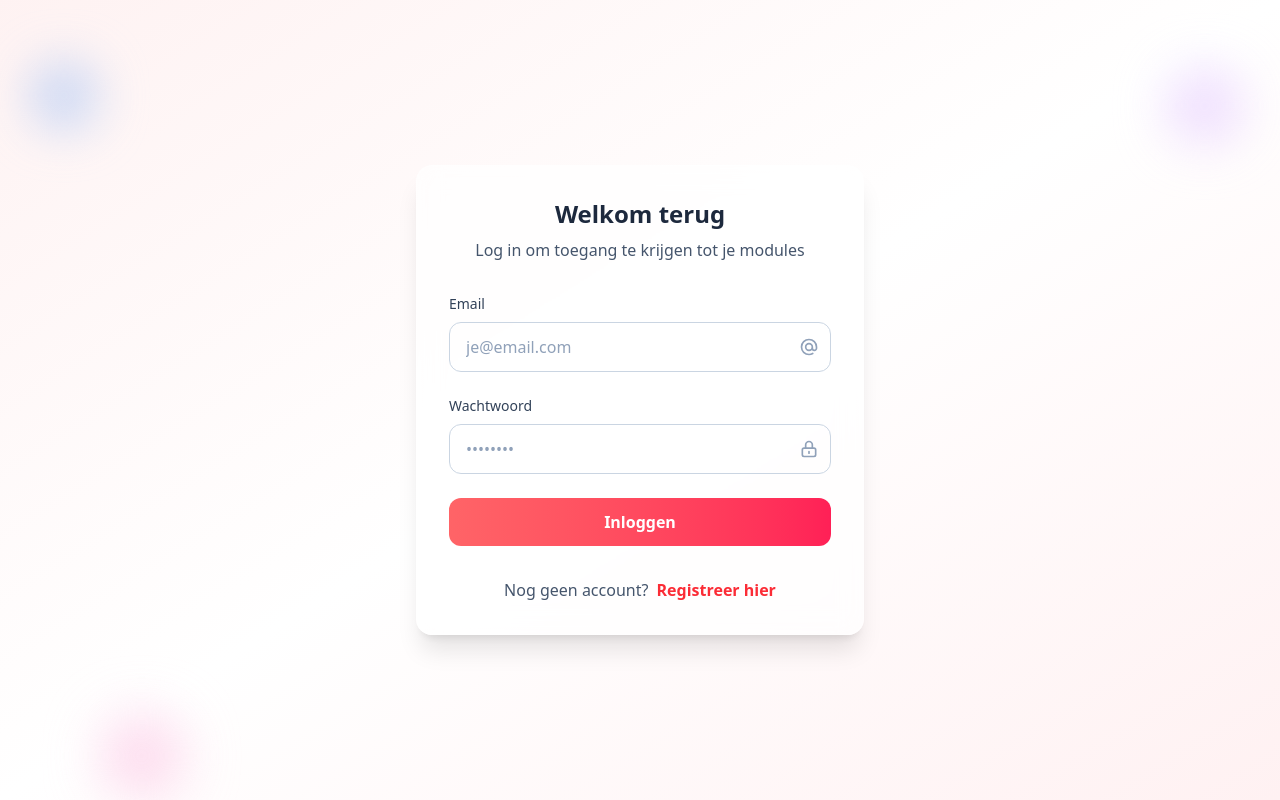
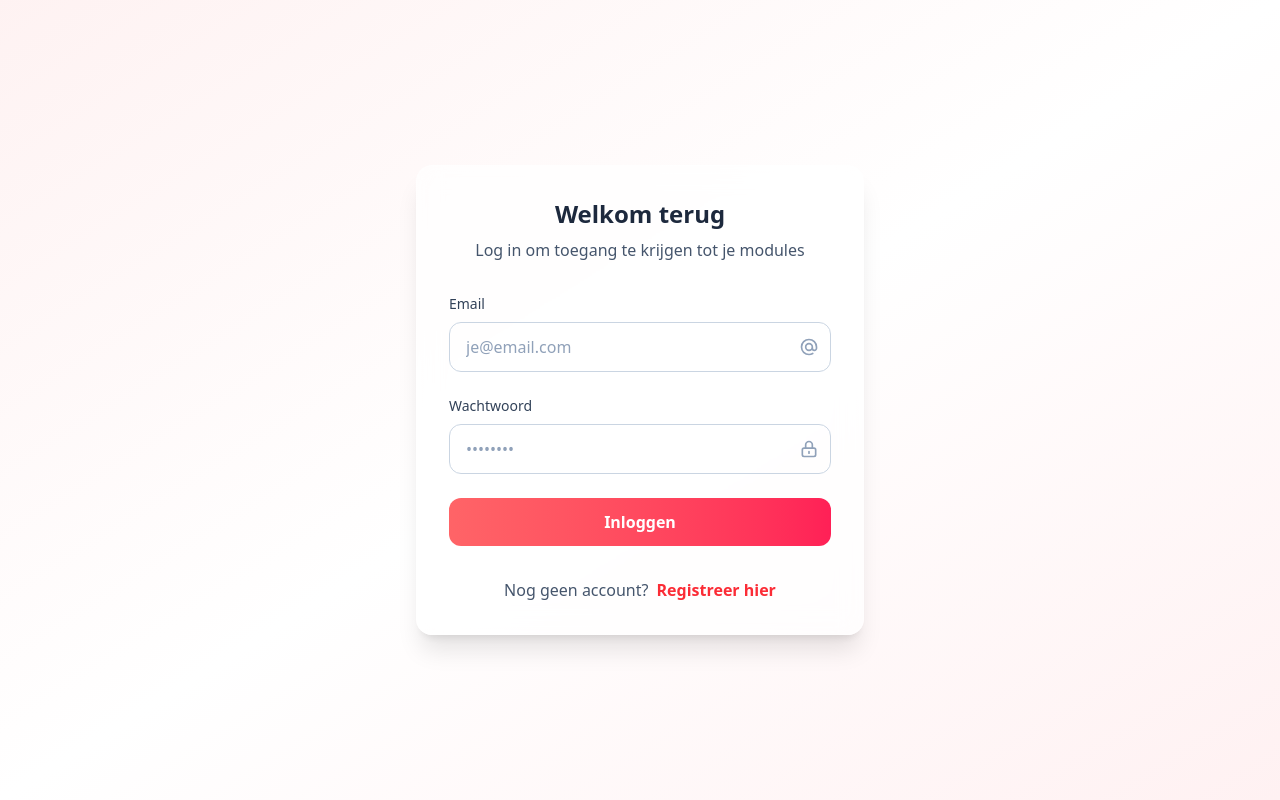
Before and after one commit to PlukZwaal/ATIx2.1_Fullstack_TypeScript_NoSql_Webapplicatie, a Vue app in the folder frontend/: page /login in a window 1280 px wide. Built offline with nearby package versions, Linux system fonts and the light colour scheme.

Commit message:
removed animation background

```diff
--- a/frontend/src/views/Login.vue
+++ b/frontend/src/views/Login.vue
@@ -70,11 +70,6 @@
           </p>
         </div>
       </div>
-
-      <!-- Decorative elements -->
-      <div class="absolute top-10 left-10 w-20 h-20 bg-blue-200 rounded-full mix-blend-multiply filter blur-xl opacity-70 animate-blob"></div>
-      <div class="absolute top-20 right-10 w-20 h-20 bg-purple-200 rounded-full mix-blend-multiply filter blur-xl opacity-70 animate-blob animation-delay-2000"></div>
-      <div class="absolute -bottom-8 left-20 w-20 h-20 bg-pink-200 rounded-full mix-blend-multiply filter blur-xl opacity-70 animate-blob animation-delay-4000"></div>
     </div>
   </div>
 </template>
@@ -126,32 +121,3 @@ const handleSubmit = async () => {
   }
 };
 </script>
-
-<style scoped>
-@keyframes blob {
-  0% {
-    transform: translate(0px, 0px) scale(1);
-  }
-  33% {
-    transform: translate(30px, -50px) scale(1.1);
-  }
-  66% {
-    transform: translate(-20px, 20px) scale(0.9);
-  }
-  100% {
-    transform: translate(0px, 0px) scale(1);
-  }
-}
-
-.animate-blob {
-  animation: blob 7s infinite;
-}
-
-.animation-delay-2000 {
-  animation-delay: 2s;
-}
-
-.animation-delay-4000 {
-  animation-delay: 4s;
-}
-</style>
--- a/frontend/src/views/ModuleDetail.vue
+++ b/frontend/src/views/ModuleDetail.vue
@@ -82,10 +82,6 @@ onMounted(() => {
 
           <!-- Module header -->
           <div class="bg-gradient-to-r from-red-400 to-rose-500 rounded-2xl p-8 text-white relative overflow-hidden">
-            <!-- Background decoration -->
-            <div class="absolute top-0 right-0 w-64 h-64 bg-white/10 rounded-full -translate-y-32 translate-x-32"></div>
-            <div class="absolute bottom-0 left-0 w-48 h-48 bg-white/5 rounded-full translate-y-24 -translate-x-24"></div>
-
             <div class="relative z-10">
               <h1 class="text-4xl font-bold mb-4">{{ module.name }}</h1>
               <p class="text-blue-100 text-lg mb-6 max-w-3xl">{{ module.shortdescription }}</p>
--- a/frontend/src/views/Modules.vue
+++ b/frontend/src/views/Modules.vue
@@ -235,7 +235,7 @@ const clearFilters = () => {
       <div class="grid grid-cols-1 lg:grid-cols-4 gap-8">
       <!-- Filter Sidebar -->
       <div class="lg:col-span-1">
-        <div class="bg-white/80 backdrop-blur-sm rounded-2xl border border-white/20 p-6 sticky top-24">
+        <div class="bg-white/80 backdrop-blur-sm rounded-2xl border border-white/20 p-6">
           <div class="flex items-center gap-2 mb-6">
             <svg xmlns="http://www.w3.org/2000/svg" class="h-5 w-5 text-blue-600" fill="none" viewBox="0 0 24 24" stroke="currentColor">
               <path stroke-linecap="round" stroke-linejoin="round" stroke-width="2" d="M3 4a1 1 0 011-1h16a1 1 0 011 1v2.586a1 1 0 01-.293.707l-6.414 6.414a1 1 0 00-.293.707V17l-4 4v-6.586a1 1 0 00-.293-.707L3.293 7.293A1 1 0 013 6.586V4z" />
@@ -353,7 +353,7 @@ const clearFilters = () => {
             v-for="module in modules"
             :key="module.id"
             @click="viewModule(module.id)"
-            class="group bg-white/80 backdrop-blur-sm border border-white/20 rounded-2xl p-6 cursor-pointer hover:shadow-xl transition-all duration-300 hover:scale-[1.02] relative overflow-hidden"
+            class="group bg-white/80 backdrop-blur-sm border border-white/20 rounded-2xl p-6 cursor-pointer hover:shadow-xl transition-all duration-300 hover:scale-[1.02] relative"
           >
             <!-- Gradient overlay -->
             <div class="absolute inset-0 bg-gradient-to-br from-red-50/0 to-rose-50/0 group-hover:from-red-50/50 group-hover:to-rose-50/50 transition-all duration-300 rounded-2xl"></div>
@@ -387,7 +387,7 @@ const clearFilters = () => {
                     </button>
 
                     <!-- Dropdown menu -->
-                    <div v-if="showMenus[module.id]" class="absolute right-0 top-12 bg-white border border-slate-200 rounded-xl shadow-lg z-20 min-w-40 overflow-hidden">
+                    <div v-if="showMenus[module.id]" class="absolute right-0 top-12 bg-white border border-slate-200 rounded-xl shadow-lg z-50 min-w-40 overflow-hidden">
                       <button
                         @click="editModule(module.id, $event)"
                         class="w-full text-left px-4 py-3 text-sm text-slate-700 hover:bg-blue-50 hover:text-blue-600 transition-colors flex items-center gap-2"
--- a/frontend/src/views/NotFound.vue
+++ b/frontend/src/views/NotFound.vue
@@ -1,10 +1,6 @@
 <template>
   <div class="min-h-screen flex items-center justify-center p-6">
     <div class="text-center max-w-2xl">
-      <!-- Background decorations -->
-      <div class="absolute top-10 left-10 w-20 h-20 bg-red-200 rounded-full mix-blend-multiply filter blur-xl opacity-70 animate-blob"></div>
-      <div class="absolute top-20 right-10 w-20 h-20 bg-rose-200 rounded-full mix-blend-multiply filter blur-xl opacity-70 animate-blob animation-delay-2000"></div>
-      <div class="absolute -bottom-8 left-20 w-20 h-20 bg-red-300 rounded-full mix-blend-multiply filter blur-xl opacity-70 animate-blob animation-delay-4000"></div>
 
       <!-- 404 Illustration -->
       <div class="relative mb-8">
@@ -12,10 +8,6 @@
           <svg xmlns="http://www.w3.org/2000/svg" class="h-16 w-16 text-white" fill="none" viewBox="0 0 24 24" stroke="currentColor">
             <path stroke-linecap="round" stroke-linejoin="round" stroke-width="2" d="M9.172 16.172a4 4 0 015.656 0M9 12h6m-6 4h6m2 5H7a2 2 0 01-2-2V5a2 2 0 012-2h5.586a1 1 0 01.707.293l5.414 5.414a1 1 0 01.293.707V19a2 2 0 01-2 2z" />
           </svg>
-
-          <!-- Floating question marks -->
-          <div class="absolute -top-2 -right-2 w-8 h-8 bg-yellow-400 rounded-full flex items-center justify-center text-white font-bold animate-bounce">?</div>
-          <div class="absolute -bottom-2 -left-2 w-6 h-6 bg-orange-400 rounded-full flex items-center justify-center text-white text-sm font-bold animate-bounce animation-delay-1000">?</div>
         </div>
       </div>
 
@@ -63,36 +55,3 @@
     </div>
   </div>
 </template>
-
-<style scoped>
-@keyframes blob {
-  0% {
-    transform: translate(0px, 0px) scale(1);
-  }
-  33% {
-    transform: translate(30px, -50px) scale(1.1);
-  }
-  66% {
-    transform: translate(-20px, 20px) scale(0.9);
-  }
-  100% {
-    transform: translate(0px, 0px) scale(1);
-  }
-}
-
-.animate-blob {
-  animation: blob 7s infinite;
-}
-
-.animation-delay-1000 {
-  animation-delay: 1s;
-}
-
-.animation-delay-2000 {
-  animation-delay: 2s;
-}
-
-.animation-delay-4000 {
-  animation-delay: 4s;
-}
-</style>
--- a/frontend/src/views/Register.vue
+++ b/frontend/src/views/Register.vue
@@ -88,43 +88,11 @@
           </p>
         </div>
       </div>
-
-      <!-- Decorative elements -->
-      <div class="absolute top-10 left-10 w-20 h-20 bg-blue-200 rounded-full mix-blend-multiply filter blur-xl opacity-70 animate-blob"></div>
-      <div class="absolute top-20 right-10 w-20 h-20 bg-purple-200 rounded-full mix-blend-multiply filter blur-xl opacity-70 animate-blob animation-delay-2000"></div>
-      <div class="absolute -bottom-8 left-20 w-20 h-20 bg-pink-200 rounded-full mix-blend-multiply filter blur-xl opacity-70 animate-blob animation-delay-4000"></div>
     </div>
   </div>
 </template>
 
-<style scoped>
-@keyframes blob {
-  0% {
-    transform: translate(0px, 0px) scale(1);
-  }
-  33% {
-    transform: translate(30px, -50px) scale(1.1);
-  }
-  66% {
-    transform: translate(-20px, 20px) scale(0.9);
-  }
-  100% {
-    transform: translate(0px, 0px) scale(1);
-  }
-}
 
-.animate-blob {
-  animation: blob 7s infinite;
-}
-
-.animation-delay-2000 {
-  animation-delay: 2s;
-}
-
-.animation-delay-4000 {
-  animation-delay: 4s;
-}
-</style>
 
 <script setup lang="ts">
 import { ref } from 'vue';
```
